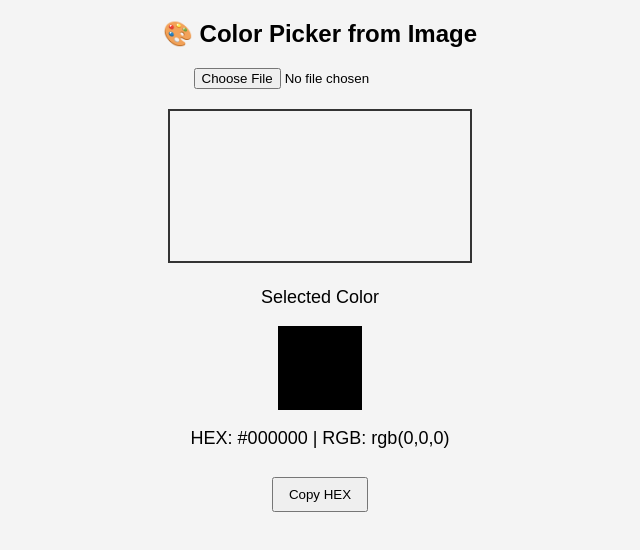
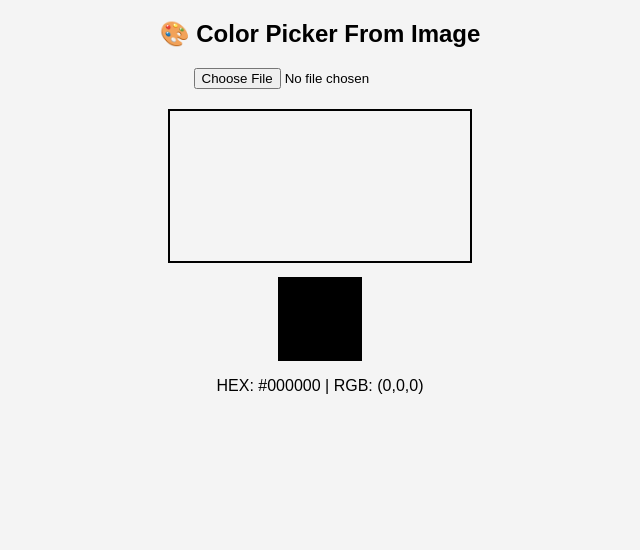
Before and after one commit to reesuanantha/Color-Picker-from-Image, a plain HTML site: page index.html in a window 1280 px wide. Both pictures are taken after a click on the element 640 px from the left and 185 px from the top of the page. Shown: the whole page, without its empty margins (320-960 px from the left). Drawn offline with Linux system fonts and the light colour scheme.

Commit message:
Update index.html

```diff
--- a/index.html
+++ b/index.html
@@ -2,7 +2,7 @@
 <html lang="en">
 <head>
 <meta charset="UTF-8">
-<title>Color Picker from Image</title>
+<title>Color Picker</title>
 
 <style>
 body {
@@ -11,15 +11,10 @@ body {
   background: #f4f4f4;
 }
 
-h2 {
+canvas {
+  border: 2px solid black;
   margin-top: 20px;
-}
-
-canvas {
-  border: 2px solid #333;
-  max-width: 90%;
   cursor: crosshair;
-  margin-top: 20px;
 }
 
 #colorBox {
@@ -28,23 +23,12 @@ canvas {
   border: 2px solid #000;
   margin: 10px auto;
 }
-
-.output {
-  margin-top: 20px;
-  font-size: 18px;
-}
-
-button {
-  margin-top: 10px;
-  padding: 8px 15px;
-  cursor: pointer;
-}
 </style>
 </head>
 
 <body>
 
-<h2>🎨 Color Picker from Image</h2>
+<h2>🎨 Color Picker From Image</h2>
 
 <input type="file" id="upload" accept="image/*">
 
@@ -52,12 +36,9 @@ button {
 
 <canvas id="canvas"></canvas>
 
-<div class="output">
-  <p>Selected Color</p>
+<div>
   <div id="colorBox"></div>
-  <p id="colorCode">HEX: #000000 | RGB: rgb(0,0,0)</p>
-
-  <button onclick="copyColor()">Copy HEX</button>
+  <p id="colorCode">Click on image</p>
 </div>
 
 <script>
@@ -69,33 +50,42 @@ const colorBox = document.getElementById("colorBox");
 const colorCode = document.getElementById("colorCode");
 
 let img = new Image();
-let currentHex = "#000000";
+let scaleX = 1;
+let scaleY = 1;
 
-// Load image
-upload.addEventListener("change", function (e) {
+// IMAGE LOAD
+upload.addEventListener("change", function(e){
   const file = e.target.files[0];
   const reader = new FileReader();
 
-  reader.onload = function (event) {
+  reader.onload = function(event){
+    img = new Image();
+
+    img.onload = function(){
+      canvas.width = img.width;
+      canvas.height = img.height;
+
+      // draw image
+      ctx.drawImage(img, 0, 0);
+
+      // scaling fix
+      scaleX = canvas.width / canvas.offsetWidth;
+      scaleY = canvas.height / canvas.offsetHeight;
+    }
+
     img.src = event.target.result;
-  };
+  }
 
   reader.readAsDataURL(file);
 });
 
-// Draw image
-img.onload = function () {
-  canvas.width = img.width;
-  canvas.height = img.height;
-  ctx.drawImage(img, 0, 0);
-};
+// CLICK COLOR PICK
+canvas.addEventListener("click", function(e){
 
-// Pick color on click
-canvas.addEventListener("click", function (e) {
   const rect = canvas.getBoundingClientRect();
 
-  const x = e.clientX - rect.left;
-  const y = e.clientY - rect.top;
+  const x = Math.floor((e.clientX - rect.left) * (canvas.width / rect.width));
+  const y = Math.floor((e.clientY - rect.top) * (canvas.height / rect.height));
 
   const pixel = ctx.getImageData(x, y, 1, 1).data;
 
@@ -103,24 +93,15 @@ canvas.addEventListener("click", function (e) {
   const g = pixel[1];
   const b = pixel[2];
 
-  const hex = rgbToHex(r, g, b);
-  currentHex = hex;
+  const hex = rgbToHex(r,g,b);
 
-  colorBox.style.backgroundColor = hex;
-  colorCode.innerText = `HEX: ${hex} | RGB: rgb(${r},${g},${b})`;
+  colorBox.style.background = hex;
+  colorCode.innerText = `HEX: ${hex} | RGB: (${r},${g},${b})`;
 });
 
-// RGB → HEX
-function rgbToHex(r, g, b) {
-  return "#" + [r, g, b]
-    .map(x => x.toString(16).padStart(2, "0"))
-    .join("");
-}
-
-// Copy HEX
-function copyColor() {
-  navigator.clipboard.writeText(currentHex);
-  alert("Copied: " + currentHex);
+// RGB TO HEX
+function rgbToHex(r,g,b){
+  return "#" + [r,g,b].map(x => x.toString(16).padStart(2,"0")).join("");
 }
 </script>
 
```
